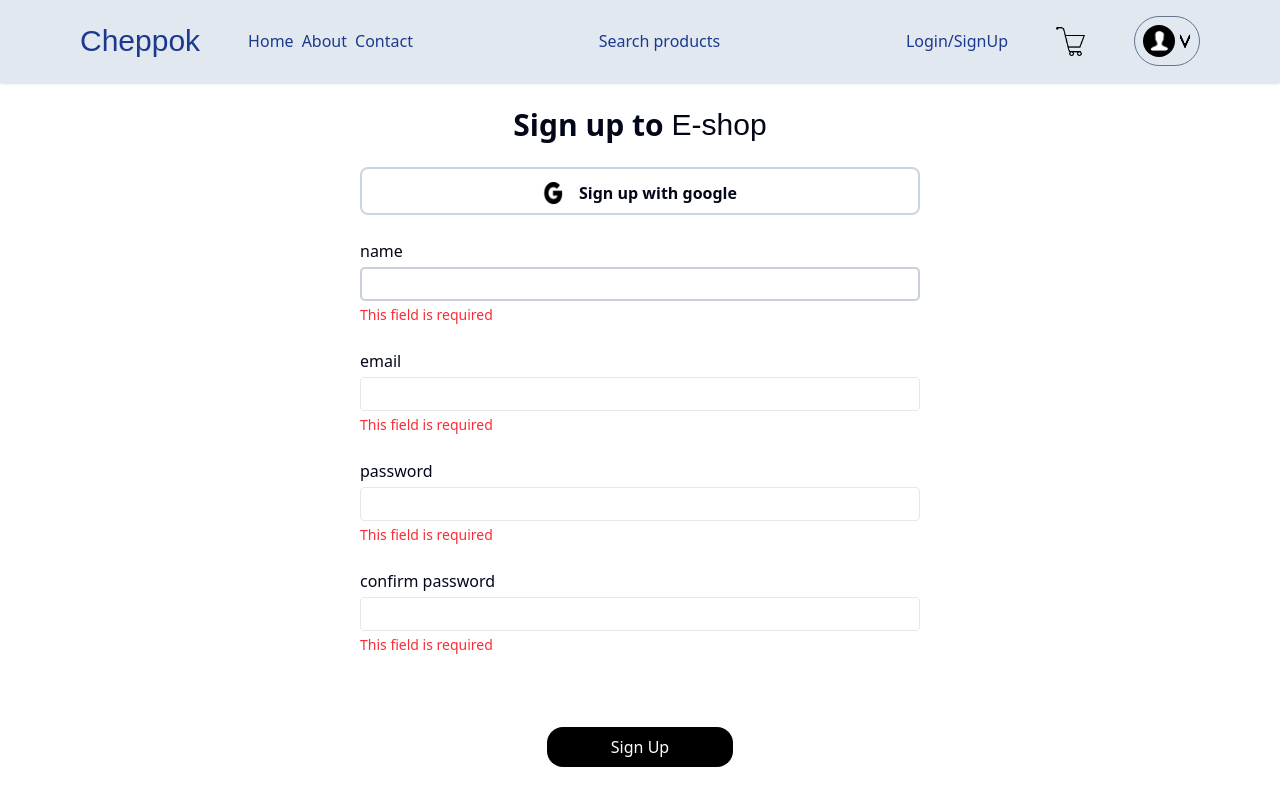
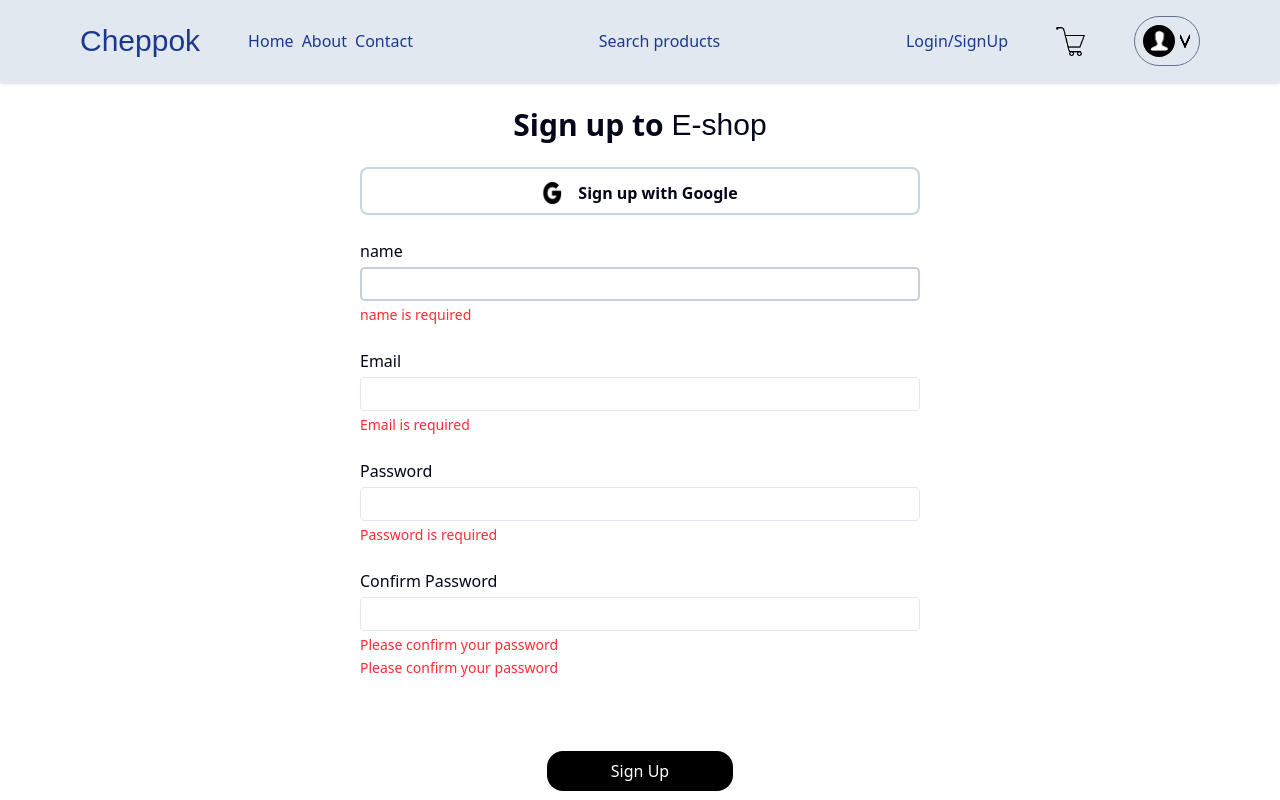
Before and after one commit to cheppok/E-shop, a Next.js app: page /register in a window 1280 px wide. Both pictures are taken after a click on the button "Sign Up". Shown: the top 800 px of the page. Built offline with nearby package versions, Linux system fonts and the light colour scheme; no server answers; the database is empty; a web font is replaced by a local one.

Commit message:
register auth

```diff
--- a/app/components/input/input.tsx
+++ b/app/components/input/input.tsx
@@ -1,29 +1,77 @@
+// "use client";
+
+// import React from "react";
+// import {
+//   FieldErrors,
+//   FieldValues,
+//   UseFormRegister,
+// } from "react-hook-form";
+
+// type InputProps = {
+//   id: string;
+//   label: string;
+//   type?: string;
+//   disabled?: boolean;
+//   required?: boolean | string; // 👈 allow custom error message
+//   errors?: FieldErrors<FieldValues>;
+//   register: UseFormRegister<FieldValues>; // ✅ clean typing
+// };
+
+// export const Input: React.FC<InputProps> = ({
+//   id,
+//   label,
+//   type = "text",
+//   disabled,
+//   required,
+//   errors,
+//   register,
+// }) => {
+//   return (
+//     <div className="flex flex-col gap-1 w-full">
+//       <label htmlFor={id} className="text-sm font-medium">
+//         {label}
+//       </label>
+//       <input
+//         id={id}
+//         type={type}
+//         {...register(id, { required })}
+//         disabled={disabled}
+//         className="border rounded px-2 py-1 focus:outline-none focus:ring-2 focus:ring-black disabled:opacity-50"
+//       />
+//       {errors?.[id] && (
+//         <span className="text-red-500 text-sm">
+//           {typeof required === "string"
+//             ? required
+//             : "This field is required"}
+//         </span>
+//       )}
+//     </div>
+//   );
+// };
+
+// export default Input;
 "use client";
 import React from "react";
-import {
-	// UseFormRegister,
-	// FieldValues,
-	FieldErrors,
-	useForm,
-} from "react-hook-form";
+import { FieldErrors, useForm } from "react-hook-form";
+
 type InputProps = {
 	id: string;
 	label: string;
 	type?: string;
 	disabled?: boolean;
-	required?: boolean;
 	errors?: FieldErrors;
 	register: ReturnType<typeof useForm>["register"];
+	validation?: object; // ✅ allows passing required + validate rules
 };
 
-const Input: React.FC<InputProps> = ({
+export const Input: React.FC<InputProps> = ({
 	id,
 	label,
 	type = "text",
 	disabled,
-	required,
 	errors,
 	register,
+	validation = {},
 }) => {
 	return (
 		<div className="flex flex-col gap-1">
@@ -31,13 +79,14 @@ const Input: React.FC<InputProps> = ({
 			<input
 				id={id}
 				type={type}
-				{...register(id, { required })}
+				{...register(id, validation)}
 				disabled={disabled}
 				className="border rounded px-2 py-1"
 			/>
 			{errors?.[id] && (
 				<span className="text-red-500 text-sm">
-					This field is required
+					{errors[id]?.message?.toString() ||
+						"This field is required"}
 				</span>
 			)}
 		</div>
--- a/app/register/registerForm.tsx
+++ b/app/register/registerForm.tsx
@@ -1,8 +1,143 @@
+// "use client";
+
+// import React, { useState } from "react";
+// import Input from "../components/input/input";
+// import { useForm, FieldValues, SubmitHandler } from "react-hook-form";
+// import Link from "next/link";
+// import Image from "next/image";
+// import { signIn } from "next-auth/react";
+// import { useRouter } from "next/navigation";
+
+// const RegisterForm = () => {
+// 	const router = useRouter();
+// 	const [isLoading, setIsLoading] = useState(false);
+
+// 	const {
+// 		register,
+// 		handleSubmit,
+// 		formState: { errors },
+// 	} = useForm<FieldValues>({
+// 		defaultValues: {
+// 			name: "",
+// 			email: "",
+// 			password: "",
+// 			confirmPassword: "",
+// 		},
+// 	});
+
+// 	const onSubmit: SubmitHandler<FieldValues> = async (data) => {
+// 		setIsLoading(true);
+
+// 		// Optional: Confirm password match
+// 		if (data.password !== data.confirmPassword) {
+// 			alert("Passwords do not match.");
+// 			setIsLoading(false);
+// 			return;
+// 		}
+
+// 		try {
+// 			const response = await fetch("/api/register", {
+// 				method: "POST",
+// 				headers: {
+// 					"Content-Type": "application/json",
+// 				},
+// 				body: JSON.stringify(data),
+// 			});
+
+// 			if (!response.ok) {
+// 				throw new Error("Failed to register user");
+// 			}
+
+// 			const result = await response.json();
+// 			console.log("User created:", result);
+
+// 			// ✅ Redirect to login page
+// 			router.push("/sign-in");
+// 		} catch (error) {
+// 			console.error("Registration error:", error);
+// 		} finally {
+// 			setIsLoading(false);
+// 		}
+// 	};
+// 	return (
+// 		<>
+// 			<button
+// 				onClick={() => {
+// 					signIn("google");
+// 				}}
+// 				className="self-center-safe w-2/4   font-bold border-2 border-slate-300 rounded-md mb-6 cursor-pointer "
+// 			>
+// 				<div className="flex justify-center gap-4 pt-3 pb-2 ">
+// 					<Image src={"/google2.png"} height={20} width={20} alt="" />
+// 					<p>Sign up with google</p>
+// 				</div>
+// 			</button>
+// 			<div className="w-2/4 self-center-safe mb-6">
+// 				<Input
+// 					id="name"
+// 					label="name"
+// 					disabled={isLoading}
+// 					errors={errors}
+// 					register={register}
+// 					required
+// 				/>
+// 			</div>
+// 			<div className="w-2/4 self-center-safe mb-6 ">
+// 				<Input
+// 					id="email"
+// 					type="email"
+// 					label="email"
+// 					disabled={isLoading}
+// 					errors={errors}
+// 					register={register}
+// 					required
+// 				/>
+// 			</div>
+// 			<div className="w-2/4 self-center-safe mb-6 ">
+// 				<Input
+// 					id="password"
+// 					label="password"
+// 					disabled={isLoading}
+// 					errors={errors}
+// 					register={register}
+// 					required
+// 					type="password"
+// 				/>
+// 			</div>
+// 			<div className="w-2/4 self-center-safe mb-6">
+// 				<Input
+// 					id="confirmPassword"
+// 					label="confirm password"
+// 					disabled={isLoading}
+// 					errors={errors}
+// 					register={register}
+// 					required
+// 					type="password"
+// 				/>
+// 			</div>
+// 			<button
+// 				type="submit"
+// 				onClick={handleSubmit(onSubmit)}
+// 				className="bg-black text-white rounded-2xl p-2 w-2/12 self-center-safe mt-12"
+// 			>
+// 				{isLoading ? "loading" : "Sign Up"}
+// 			</button>
+// 			<div className="flex gap-4 justify-center text-xl mt-12">
+// 				<p>Already have an account?</p>
+// 				<Link href={"/sign-in"} className="underline italic">
+// 					Login
+// 				</Link>
+// 			</div>
+// 		</>
+// 	);
+// };
+
+// export default RegisterForm;
 "use client";
 
 import React, { useState } from "react";
-import Input from "../components/input/input";
 import { useForm, FieldValues, SubmitHandler } from "react-hook-form";
+import { Input } from "../components/input/input";
 import Link from "next/link";
 import Image from "next/image";
 import { signIn } from "next-auth/react";
@@ -15,6 +150,7 @@ const RegisterForm = () => {
 	const {
 		register,
 		handleSubmit,
+		watch,
 		formState: { errors },
 	} = useForm<FieldValues>({
 		defaultValues: {
@@ -27,13 +163,6 @@ const RegisterForm = () => {
 
 	const onSubmit: SubmitHandler<FieldValues> = async (data) => {
 		setIsLoading(true);
-
-		// Optional: Confirm password match
-		if (data.password !== data.confirmPassword) {
-			alert("Passwords do not match.");
-			setIsLoading(false);
-			return;
-		}
 
 		try {
 			const response = await fetch("/api/register", {
@@ -51,7 +180,6 @@ const RegisterForm = () => {
 			const result = await response.json();
 			console.log("User created:", result);
 
-			// ✅ Redirect to login page
 			router.push("/sign-in");
 		} catch (error) {
 			console.error("Registration error:", error);
@@ -59,69 +187,109 @@ const RegisterForm = () => {
 			setIsLoading(false);
 		}
 	};
+
+	// Watch password to validate confirmPassword
+	const password = watch("password");
+
 	return (
 		<>
+			{/* Google sign-up button */}
 			<button
 				onClick={() => {
 					signIn("google");
 				}}
-				className="self-center-safe w-2/4   font-bold border-2 border-slate-300 rounded-md mb-6 cursor-pointer "
+				className="self-center-safe w-2/4 font-bold border-2 border-slate-300 rounded-md mb-6 cursor-pointer"
 			>
-				<div className="flex justify-center gap-4 pt-3 pb-2 ">
-					<Image src={"/google2.png"} height={20} width={20} alt="" />
-					<p>Sign up with google</p>
+				<div className="flex justify-center gap-4 pt-3 pb-2">
+					<Image
+						src={"/google2.png"}
+						height={20}
+						width={20}
+						alt="Google"
+					/>
+					<p>Sign up with Google</p>
 				</div>
 			</button>
+
+			{/* Name */}
 			<div className="w-2/4 self-center-safe mb-6">
 				<Input
 					id="name"
 					label="name"
+					type="text"
+					register={register}
+					validation={{
+						required: "name is required",
+					}}
+					errors={errors}
 					disabled={isLoading}
-					errors={errors}
-					register={register}
-					required
 				/>
 			</div>
-			<div className="w-2/4 self-center-safe mb-6 ">
+
+			{/* Email */}
+			<div className="w-2/4 self-center-safe mb-6">
 				<Input
 					id="email"
+					label="Email"
 					type="email"
-					label="email"
+					register={register}
+					validation={{
+						required: "Email is required",
+						pattern: {
+							value: /^[^\s@]+@[^\s@]+\.[^\s@]+$/,
+							message: "Enter a valid email address",
+						},
+					}}
+					errors={errors}
 					disabled={isLoading}
-					errors={errors}
-					register={register}
-					required
 				/>
 			</div>
-			<div className="w-2/4 self-center-safe mb-6 ">
+
+			{/* Password */}
+			<div className="w-2/4 self-center-safe mb-6">
 				<Input
 					id="password"
-					label="password"
+					label="Password"
+					type="password"
+					register={register}
+					validation={{ required: "Password is required" }}
+					errors={errors}
 					disabled={isLoading}
-					errors={errors}
-					register={register}
-					required
-					type="password"
 				/>
 			</div>
+
+			{/* Confirm Password */}
 			<div className="w-2/4 self-center-safe mb-6">
 				<Input
 					id="confirmPassword"
-					label="confirm password"
+					label="Confirm Password"
+					type="password"
+					register={register}
+					validation={{
+						required: "Please confirm your password",
+						validate: (value: string) =>
+							value === password || "Passwords do not match", // ✅ now password is used
+					}}
+					errors={errors}
 					disabled={isLoading}
-					errors={errors}
-					register={register}
-					required
-					type="password"
 				/>
+				{errors.confirmPassword && (
+					<span className="text-red-500 text-sm">
+						{errors.confirmPassword.message?.toString()}
+					</span>
+				)}
 			</div>
+			{/* Submit */}
 			<button
 				type="submit"
 				onClick={handleSubmit(onSubmit)}
-				className="bg-black text-white rounded-2xl p-2 w-2/12 self-center-safe mt-12"
+				disabled={isLoading}
+				className="bg-black text-white rounded-2xl p-2 w-2/12 self-center-safe mt-12 disabled:opacity-50"
 			>
-				{isLoading ? "loading" : "Sign Up"}
+				{isLoading ? "Loading..." : "Sign Up"}
 			</button>
+
+			{/* Link to login */}
 			<div className="flex gap-4 justify-center text-xl mt-12">
 				<p>Already have an account?</p>
 				<Link href={"/sign-in"} className="underline italic">
--- a/app/types/types.ts
+++ b/app/types/types.ts
@@ -84,7 +84,8 @@ export type UploadedImageType = {
 	colorCode: string;
 	image: string;
 };
- export type SafeUser = {
+
+export type SafeUser = {
   role: string;
   emailVerified: Date | null;
 }
```
Also changed, not shown: components/ui/input.tsx (+60 -6 lines).
